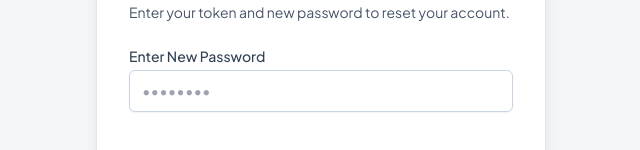
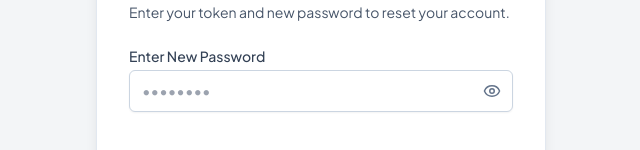
Before and after one commit to Kesther04/billing-invoice_ai_software, a React (Vite) app in the folder client/: page /auth/reset-password in a window 1280 px wide. Shown: the part 321-471 px from the top of the page, without its empty margins (319-959 px from the left). Built offline with nearby package versions, Linux system fonts and the light colour scheme; no server answers.

Commit message:
ai model used updated as well as password view

```diff
--- a/client/src/shared/components/Input.tsx
+++ b/client/src/shared/components/Input.tsx
@@ -1,3 +1,5 @@
+import { useState } from "react";
+import { Eye, EyeOff } from "lucide-react";
 
 interface InputProps {
     label: string;
@@ -9,22 +11,42 @@ interface InputProps {
     className?: string;
 }
 
-export function Input({ label,type = "text",value,onChange,placeholder,dark,className = "",}:  InputProps ) {
+export function Input({ label, type = "text", value, onChange, placeholder, dark, className = "" }: InputProps) {
+  const [showPassword, setShowPassword] = useState(false);
+  const isPassword = type === "password";
+  const inputType = isPassword ? (showPassword ? "text" : "password") : type;
+
   return (
     <div className={`mb-4 ${className}`}>
       <label className={`block text-sm font-medium ${dark ? "text-slate-300" : "text-slate-700"}`}>
         {label}
       </label>
+      <div className="relative mt-1">
         <input
-        type={type}
+          type={inputType}
           value={value}
           onChange={onChange}
           placeholder={placeholder}
-        className={`mt-1 block w-full rounded-md border px-3 py-2 shadow-sm focus:outline-none focus:ring-2 focus:ring-emerald-500 ${
+          className={`block w-full rounded-md border px-3 py-2 shadow-sm focus:outline-none focus:ring-2 focus:ring-emerald-500 ${
+            isPassword ? "pr-10" : ""
+          } ${
             dark ? "bg-slate-800 border-slate-700 text-white" : "bg-white border-slate-300 text-slate-900"
           }`}
           required
         />
+        {isPassword && (
+          <button
+            type="button"
+            onClick={() => setShowPassword((prev) => !prev)}
+            className={`absolute inset-y-0 right-0 flex items-center px-3 ${
+              dark ? "text-slate-400 hover:text-slate-200" : "text-slate-500 hover:text-slate-700"
+            }`}
+            tabIndex={-1}
+          >
+            {showPassword ? <EyeOff size={18} /> : <Eye size={18} />}
+          </button>
+        )}
+      </div>
     </div>
   );
 }
```
Also changed, not shown: 1 other file (tests, documents, lock files or other folders). Lines whose indentation alone changed are shown as unchanged.
